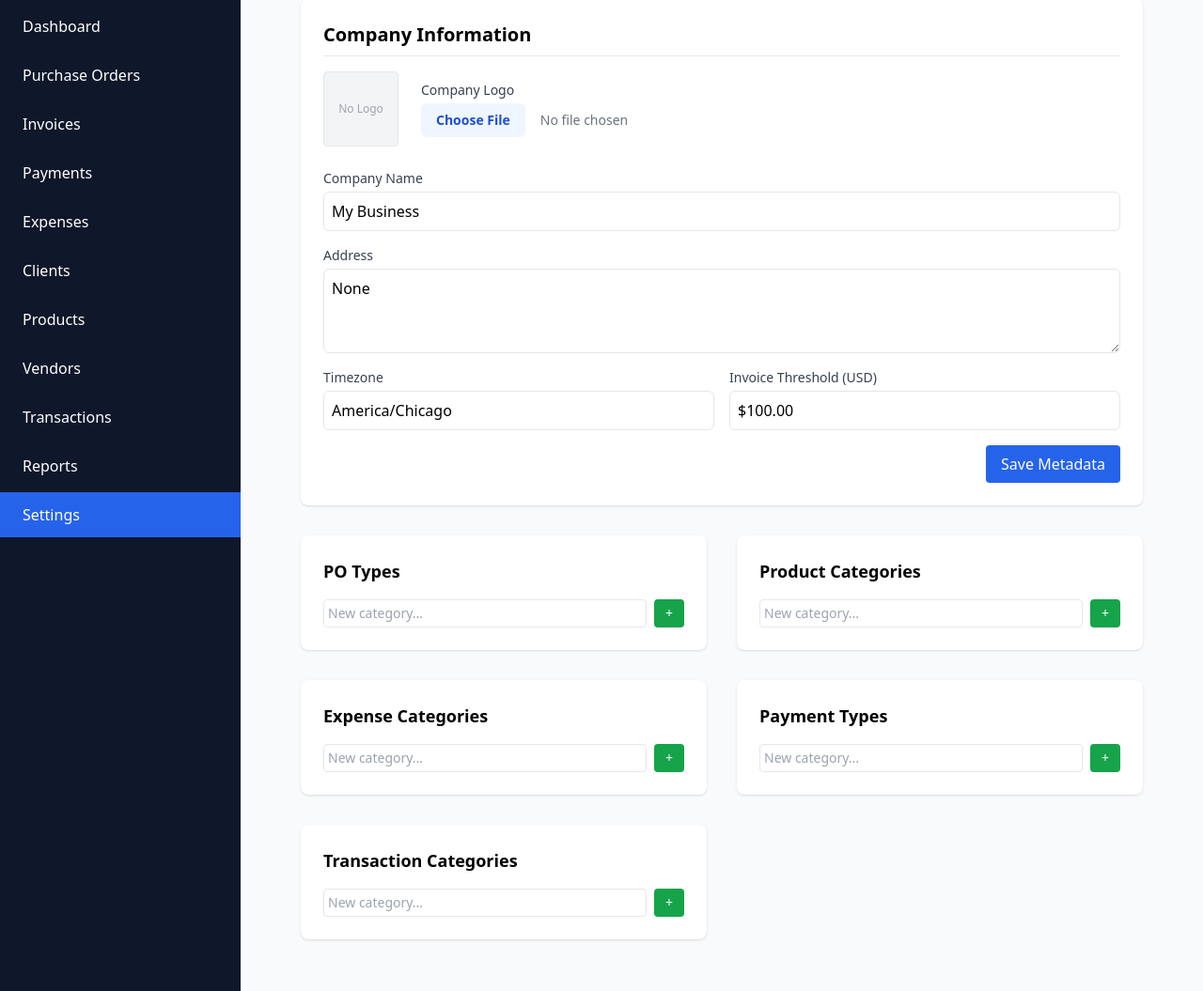
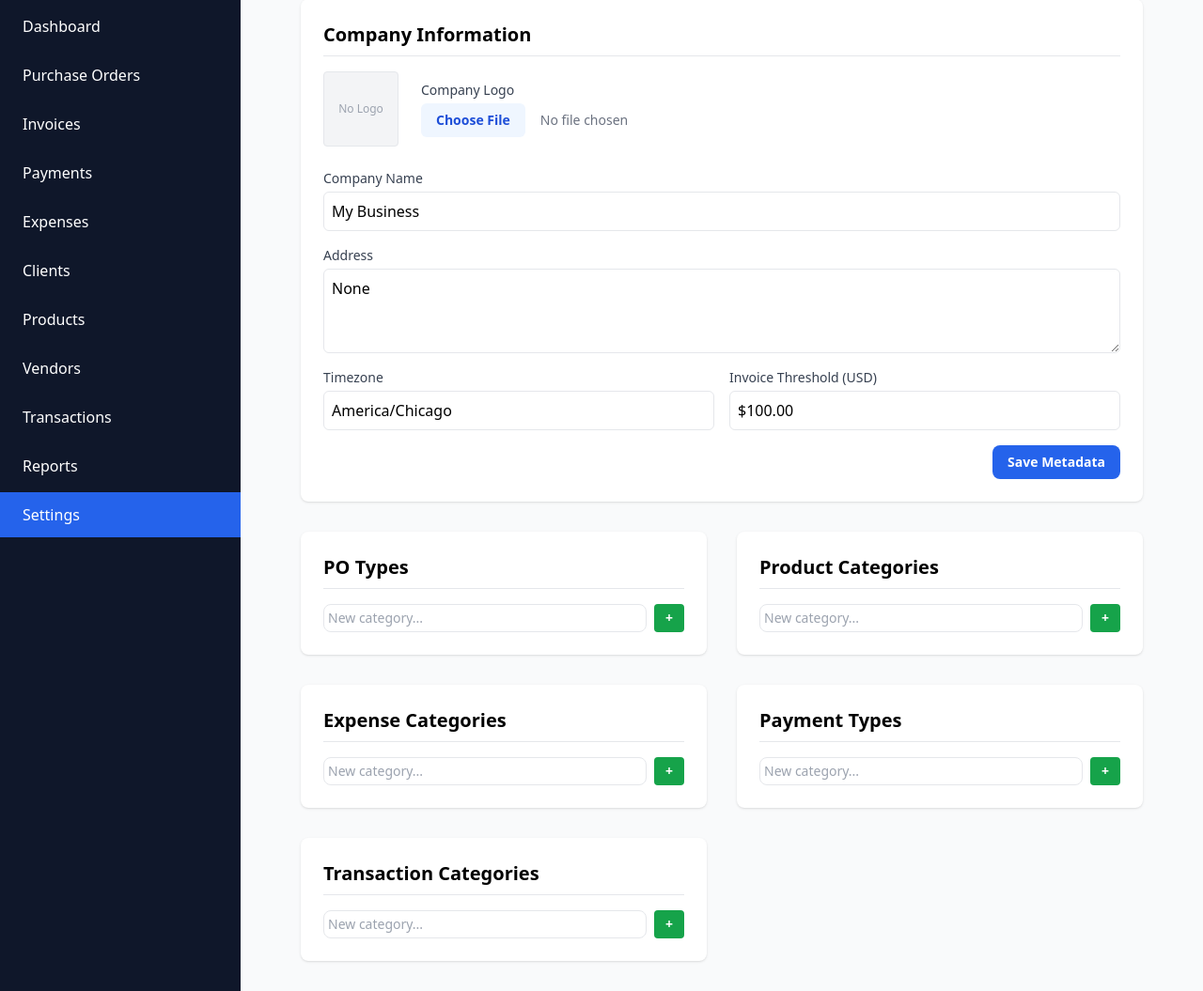
Before and after one commit to jhjang101/codexmetry, a Flask app: page /settings in a window 1280 px wide. Shown: the part 93-1148 px from the top of the page at 94% size. Run offline with Flask 3, Linux system fonts and the light colour scheme; data comes from the database, SQL or seed files in the repository; data that the repository does not hold is empty; some libraries are stand-ins or nearby versions.

Commit message:
REFACTOR: settings and lookup_card.html - remove repeating the HTML in both settings and lookup_card.html

```diff
--- a/app/templates/partials/lookup_card.html
+++ b/app/templates/partials/lookup_card.html
@@ -1,5 +1,5 @@
 <section class="bg-white p-6 rounded-lg shadow">
-    <h3 class="text-lg font-semibold mb-4">
+    <h2 class="text-xl font-semibold mb-4 border-b pb-2">
         {{ table_name |
             replace('po_types', 'PO Types') |
             replace('product_categories', 'Product Categories') |
@@ -7,25 +7,35 @@
             replace('payment_types', 'Payment Types') |
             replace('transaction_categories', 'Transaction Categories')
         }}
-    </h3>
+    </h2>
 
+    <!-- List of Items -->
     <ul class="space-y-2 mb-4">
         {% for item in items %}
-        <li class="flex justify-between items-center text-sm bg-gray-50 p-2 rounded border" id="item-{{ table_name }}-{{ item.id }}">
+        <li class="flex justify-between items-center bg-gray-50 p-2 rounded-lg border text-sm"
+            id="item-{{ table_name }}-{{ item.id }}">
             <span>{{ item.name }}</span>
             <button
                 hx-post="/settings/lookup/archive/{{ table_name }}/{{ item.id }}"
                 hx-target="#item-{{ table_name }}-{{ item.id }}"
                 hx-swap="delete"
-                hx-confirm="Delete '{{ item.name }}'?"
-                class="text-red-500 hover:text-red-700 text-sm">×</button>
+                hx-confirm="Archive '{{ item.name }}'?"
+                class="text-red-500 hover:text-red-800 text-sm font-bold">
+                ×
+            </button>
         </li>
         {% endfor %}
     </ul>
 
-    <form hx-post="/settings/lookup/add" hx-target="closest section" hx-swap="outerHTML" class="flex gap-2">
+    <!-- Add Form (Targets this specific section) -->
+    <form
+        hx-post="/settings/lookup/add"
+        hx-target="closest section"
+        hx-swap="outerHTML"
+        class="flex gap-2">
         <input type="hidden" name="table" value="{{ table_name }}">
-        <input type="text" name="item" placeholder="New category..." class="flex-1 border rounded p-1 text-sm" required>
-        <button type="submit" class="bg-green-600 text-white px-3 py-1 rounded text-sm">+</button>
+        <input type="text" name="item" placeholder="New category..."
+            class="flex-1 border rounded-lg p-1 text-sm" required>
+        <button type="submit" class="bg-green-600 text-white px-3 py-1 rounded text-sm font-bold hover:bg-green-700 transition-colors">+</button>
     </form>
 </section>
--- a/app/templates/settings.html
+++ b/app/templates/settings.html
@@ -7,13 +7,14 @@
     <!-- 1. Metadata Form (Standard POST) -->
     <section class="bg-white p-6 rounded-lg shadow mb-8">
         <h2 class="text-xl font-semibold mb-4 border-b pb-2">Company Information</h2>
-        <form action="/settings/metadata/update" method="POST" enctype="multipart/form-data" class="grid grid-cols-2 gap-4">
+        <form action="/settings/metadata/update" method="POST" enctype="multipart/form-data"
+            class="grid grid-cols-2 gap-4">
 
             <!-- Hidden field to get old image url -->
             <input type="hidden" name="old_image" value="{{ metadata.company_logo }}">
 
+            <!-- logo and text fields -->
             <div class="col-span-2 flex items-center gap-6 mb-2">
-
                 <div class="w-20 h-20 bg-gray-100 rounded border flex items-center justify-center overflow-hidden">
                     {% if metadata.company_logo %}
                         <img src="{{ url_for('static', filename='uploads/' + metadata.company_logo) }}"
@@ -22,8 +23,6 @@
                         <span class="text-gray-400 text-xs">No Logo</span>
                     {% endif %}
                 </div>
-
-
                 <div class="flex-1">
                     <label class="block text-sm font-medium text-gray-700">Company Logo</label>
                     <input type="file" name="logo" class="mt-1 block w-full text-sm text-gray-500 file:mr-4 file:py-2 file:px-4 file:rounded-md file:border-0 file:text-sm file:font-semibold file:bg-blue-50 file:text-blue-700 hover:file:bg-blue-100">
@@ -46,7 +45,9 @@
                 <input type="text" name="threshold" value="{{ metadata.invoice_threshold | usd }}" class="mt-1 block w-full border rounded-md p-2">
             </div>
             <div class="col-span-2 text-right">
-                <button type="submit" class="bg-blue-600 text-white px-4 py-2 rounded hover:bg-blue-700">Save Metadata</button>
+                <button type="submit" class="bg-blue-600 text-white px-4 py-2 rounded-lg text-sm font-bold hover:bg-blue-700 transition-colors">
+                    Save Metadata
+                </button>
             </div>
         </form>
     </section>
@@ -54,39 +55,8 @@
     <!-- 2. Lookup Tables Grid (HTMX for "Live" Feel) -->
     <div class="grid grid-cols-1 md:grid-cols-2 gap-8">
         {% for table_name, items in lookups.items() %}
-        <section class="bg-white p-6 rounded-lg shadow">
-            <h3 class="text-lg font-semibold mb-4">
-                {{ table_name |
-                    replace('po_types', 'PO Types') |
-                    replace('product_categories', 'Product Categories') |
-                    replace('expense_categories', 'Expense Categories') |
-                    replace('payment_types', 'Payment Types') |
-                    replace('transaction_categories', 'Transaction Categories')
-                }}
-            </h3>
-
-            <!-- List -->
-            <ul class="space-y-2 mb-4">
-                {% for item in items %}
-                <li class="flex justify-between items-center text-sm bg-gray-50 p-2 rounded border" id="item-{{ table_name }}-{{ item.id }}">
-                    <span>{{ item.name }}</span>
-                    <button
-                        hx-post="/settings/lookup/archive/{{ table_name }}/{{ item.id }}"
-                        hx-target="#item-{{ table_name }}-{{ item.id }}"
-                        hx-swap="delete"
-                        hx-confirm="Delete '{{ item.name }}'?"
-                        class="text-red-500 hover:text-red-800 text-sm font-bold">×</button>
-                </li>
-                {% endfor %}
-            </ul>
-
-            <!-- Add Form -->
-            <form hx-post="/settings/lookup/add" hx-target="closest section" hx-swap="outerHTML" class="flex gap-2">
-                <input type="hidden" name="table" value="{{ table_name }}">
-                <input type="text" name="item" placeholder="New category..." class="flex-1 border rounded p-1 text-sm"  required>
-                <button type="submit" class="bg-green-600 text-white px-3 py-1 rounded text-sm">+</button>
-            </form>
-        </section>
+            <!-- This replaces the whole repeating block -->
+            {% include 'partials/lookup_card.html' %}
         {% endfor %}
     </div>
 </div>
```
